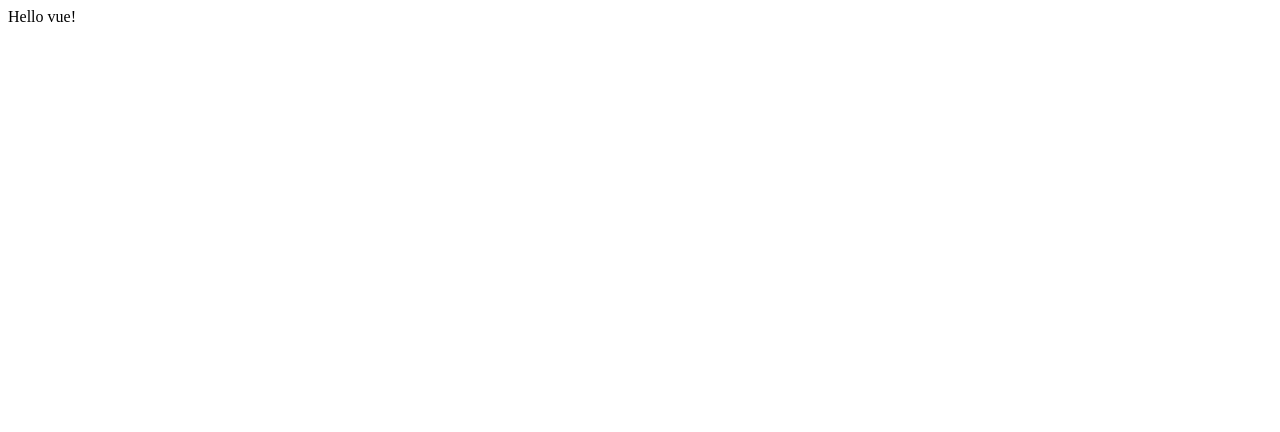
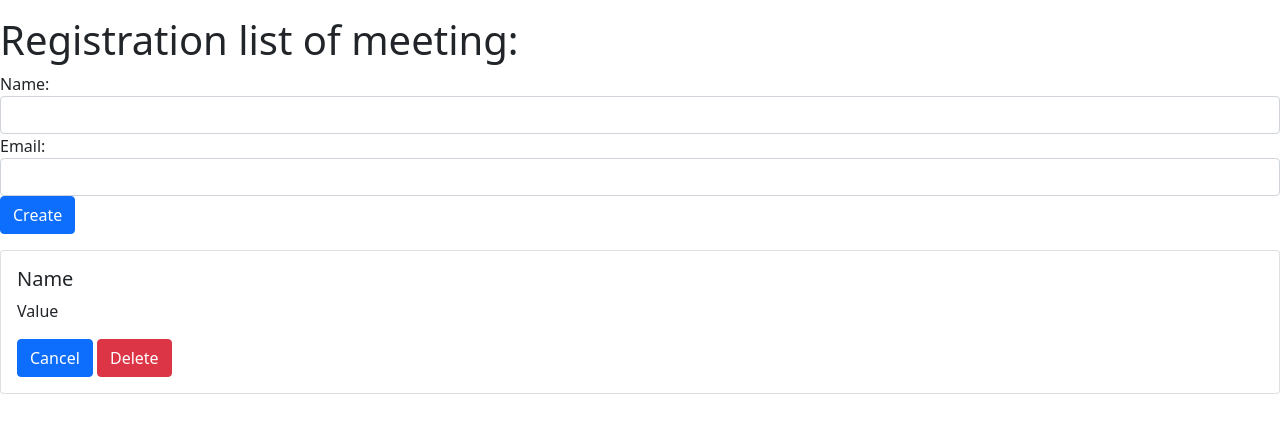
Before and after one commit to UniversalDeveloper/Registration_list_of_meeting, a website: page client/index.html in a window 1280 px wide. Drawn offline with nearby package versions, Linux system fonts and the light colour scheme.

Commit message:
created Clinte view of Page registration list

```diff
--- a/client/index.html
+++ b/client/index.html
@@ -3,11 +3,45 @@
 <head>
     <meta charset="UTF-8">
     <meta name="viewport" content="width=device-width, initial-scale=1.0">
+    <link rel="stylesheet" href="https://cdn.jsdelivr.net/npm/bootstrap@5.0.2/dist/css/bootstrap.min.css" rel="stylesheet" integrity="sha384-EVSTQN3/azprG1Anm3QDgpJLIm9Nao0Yz1ztcQTwFspd3yD65VohhpuuCOmLASjC" crossorigin="anonymous">
     <script src="https://unpkg.com/vue@3/dist/vue.global.js"></script>
-    <title>Document</title>
+    <title>Registration list </title>
 </head>
 <body>
-    <div id="app">{{ message }}</div>
+    <div class="class pt-3">
+<h1>Registration list of meeting: </h1>
+
+
+<form class="form-inline mb-3">
+    <div class="form-group mr-5">
+<label for="name" class="mr-3">Name:</label>
+<input type="text"class=" form-control" id="value">
+    </div>
+
+    <div class="form-group mr-5">
+<label for="value" class="mr-3">Email:</label>
+<input type="text" class="form-control" id="value">
+    </div>
+<button class="btn btn-primary" type="submit">Create</button>
+</form>
+
+<div class="card mb-3">
+    <div class="card-body">
+        <h5 class="card-title">Name</h5>
+        <p class="card-text">Value</p>
+        <button class="btn btn-primary">Cancel</button>
+        <button class="btn btn-danger">Delete</button>
+    </div>
+</div>
+
+
+
+
+
+
+    </div>
+
+
     <script src="frontend.js"></script>
 </body>
 </html>
```
